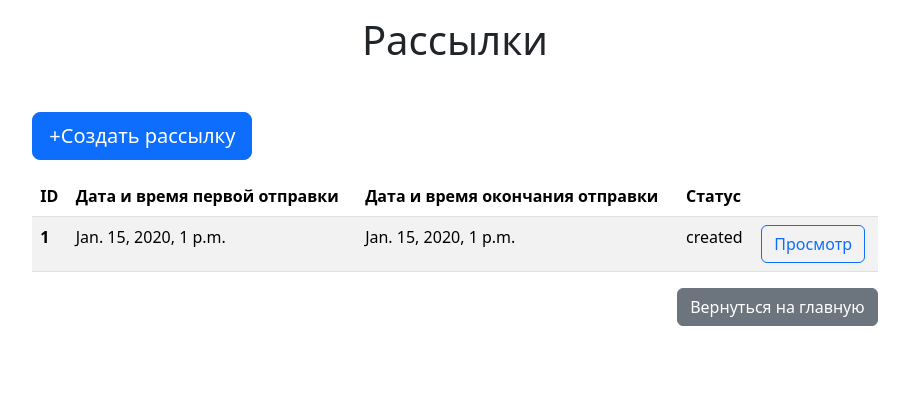
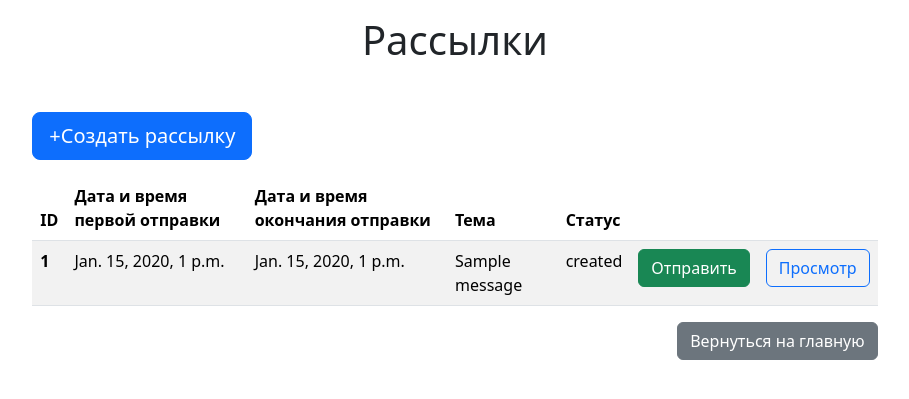
Before and after one commit to PetrMaev/message_service, a Django app: page /mailing_service/mailing_list/ in a window 1280 px wide. Shown: the part 145-544 px from the top of the page, without its empty margins (185-1094 px from the left). Run offline with Django 5.2, Linux system fonts and the light colour scheme; a user stored in the database is signed in; tables that the repository leaves empty hold one stand-in row (values such as "Sample post"); parts of the project's set-up code (start-up, migrations or seed data) failed here and were passed over; some libraries are stand-ins or nearby versions.

Commit message:
add new button for send mailing after create

```diff
--- a/mailing_service/templates/mailing_service/mailing_list.html
+++ b/mailing_service/templates/mailing_service/mailing_list.html
@@ -19,7 +19,9 @@
         <th scope="col">ID</th>
         <th scope="col">Дата и время первой отправки</th>
         <th scope="col">Дата и время окончания отправки</th>
+        <th scope="col">Тема</th>
         <th scope="col">Статус</th>
+        <th scope="col"></th>
         <th scope="col"></th>
     </tr>
     </thead>
@@ -30,7 +32,16 @@
         <th scope="row">{{ mailing.id }}</th>
         <td>{{ mailing.start }}</td>
         <td>{{ mailing.end }}</td>
+        <td>{{ mailing.message.title }}</td>
         <td>{{ mailing.status }}</td>
+        <td>
+        {% if mailing.status != mailing.COMPLETED %}
+        <form method="post" action="{% url 'mailing_service:mailing_send' mailing.pk %}">
+            {% csrf_token %}
+            <button type="submit" class="btn btn-success">Отправить</button>
+        </form>
+        {% endif %}
+        </td>
         <td>
             <a href="{% url 'mailing_service:mailing_detail' mailing.pk %}" class="btn btn-outline-primary">Просмотр</a>
         </td>
@@ -48,3 +59,6 @@
 </div>
 
 {% endblock %}
+<a href="{% url 'mailing_service:mailing_send' mailing.pk %}">
+    <button type="submit" class="btn btn-success">Отправить</button>
+</a>
```
